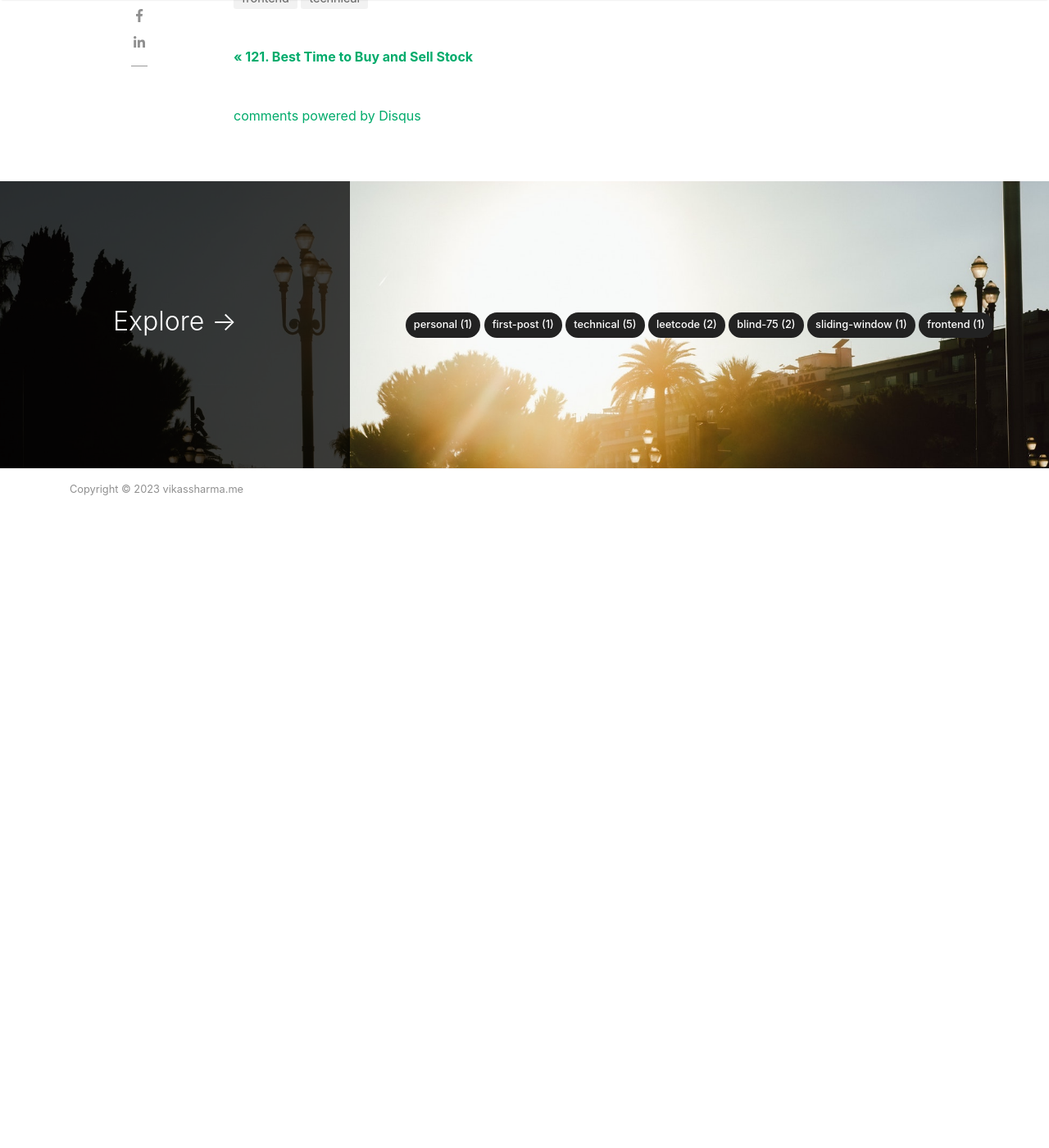
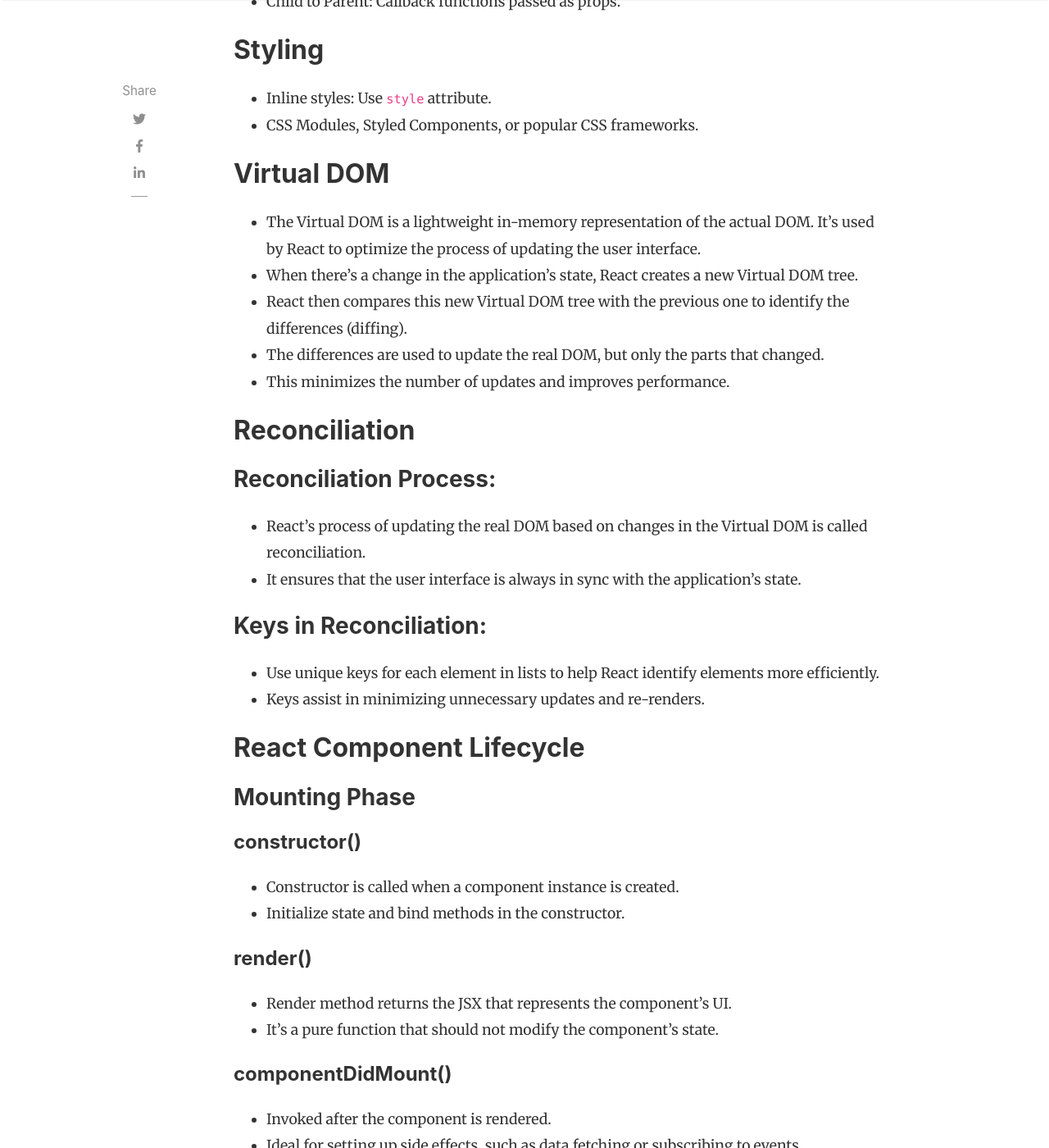
Before and after one commit to vikas3045/vikas3045.github.io, a Jekyll site: the page built from _posts/2023-10-12-reactjs-reference-notes.md, in a window 1280 px wide and 1400 px high, scrolled down 9502 px. Shown: the whole window at 82% size. Built offline with Jekyll 4.4.1, drawn with Linux system fonts in a browser that asks for light colours; nearby versions of some CDN libraries; comment, search, counter and statistics services are not loaded; before the commit the page ends 10182 px from its top, so only the background shows below that; some of the changed text lies outside the part shown.

Commit message:
Update 2023-10-12-reactjs-reference-notes.md

```diff
--- a/_posts/2023-10-12-reactjs-reference-notes.md
+++ b/_posts/2023-10-12-reactjs-reference-notes.md
@@ -16,14 +16,31 @@
 - [Props](#props)
 - [State](#state)
 - [Hooks](#hooks)
-    - [useState](#usestate)
-    - [useEffect](#useEffect)
-    - [useContext](#useContext)
-    - [useRef](#useRef)
-    - [Custom Hooks](#custom-hooks)
+    - [`useState`](#usestate)
+    - [`useEffect`](#useEffect)
+    - [`useContext`](#useContext)
+    - [`useRef`](#useRef)
+    - [`Custom Hooks`](#custom-hooks)
 - [Rendering](#rendering)
 - [Component Communication](#component-communication)
 - [Styling](#styling)
+- [Virtual DOM](#virtual-dom)
+- [React Component Lifecycle](#react-component-lifecycle)
+    - [Mounting Phase](#mounting-phase)
+        - [`constructor()`](#constructor)
+        - [`render()`](#render)
+        - [`componentDidMount()`](#componentdidmount)
+    - [Updating Phase](#updating-phase)
+        - [`static getDerivedStateFromProps()`](#static-getderivedstatefromprops)
+        - [`shouldComponentUpdate()`](#shouldcomponentupdate)
+        - [`render()`](#render-1)
+        - [`getSnapshotBeforeUpdate()`](#getsnapshotbeforeupdate)
+        - [`componentDidUpdate()`](#componentdidupdate)
+    - [Unmounting Phase](#unmounting-phase)
+        - [`componentWillUnmount()`](#componentwillunmount)
+    - [Error Handling](#error-handling)
+        - [`componentDidCatch()`](#componentdidcatch)
+    - [Note](#note)
 - [Code lab](#code-lab)
 - [Useful links](#useful-links)
 
@@ -346,6 +363,91 @@
 - Inline styles: Use `style` attribute.
 - CSS Modules, Styled Components, or popular CSS frameworks.
 
+## Virtual DOM
+
+- The Virtual DOM is a lightweight in-memory representation of the actual DOM.
+It's used by React to optimize the process of updating the user interface.
+- When there's a change in the application's state, React creates a new Virtual DOM tree.
+- React then compares this new Virtual DOM tree with the previous one to identify the differences (diffing).
+- The differences are used to update the real DOM, but only the parts that changed.
+- This minimizes the number of updates and improves performance.
+
+## Reconciliation
+
+### Reconciliation Process:
+
+- React's process of updating the real DOM based on changes in the Virtual DOM is called reconciliation.
+- It ensures that the user interface is always in sync with the application's state.
+
+### Keys in Reconciliation:
+
+- Use unique keys for each element in lists to help React identify elements more efficiently.
+- Keys assist in minimizing unnecessary updates and re-renders.
+
+## React Component Lifecycle
+
+### Mounting Phase
+
+#### constructor()
+
+- Constructor is called when a component instance is created.
+- Initialize state and bind methods in the constructor.
+
+#### render()
+
+- Render method returns the JSX that represents the component's UI.
+- It's a pure function that should not modify the component's state.
+
+#### componentDidMount()
+
+- Invoked after the component is rendered.
+- Ideal for setting up side effects, such as data fetching or subscribing to events.
+
+### Updating Phase
+
+#### static getDerivedStateFromProps()
+
+- Rarely used, but if necessary, it's used to update state based on props.
+
+#### shouldComponentUpdate()
+
+- Determines whether the component should re-render.
+- Return `true` if you want to update, `false` to skip re-rendering.
+
+#### render()
+
+- Re-render the component with updated props or state.
+
+#### getSnapshotBeforeUpdate()
+
+- Allows you to capture some information before the component updates.
+- Use it with `componentDidUpdate` to handle interactions with the DOM.
+
+#### componentDidUpdate()
+
+- Invoked after the component updates and the changes are reflected in the DOM.
+- Ideal for performing side effects when props or state change.
+
+### Unmounting Phase
+
+#### componentWillUnmount()
+
+- Called before a component is removed from the DOM.
+- Perform cleanup tasks such as canceling timers or unsubscribing from data sources.
+
+### Error Handling
+
+#### componentDidCatch()
+
+- Captures errors in the child components during rendering.
+- Implement this method to gracefully handle errors and display fallback UI.
+
+### Note:
+
+- React has moved away from some lifecycle methods in favor of hooks like `useEffect`.
+- Focus on class component lifecycle for existing codebases and legacy support.
+
+
 ## Code lab
 - Created this very simple react app to revise the basics.
 - <a href="https://github.com/vikas3045/task-manager" target="_blank">https://github.com/vikas3045/task-manager</a>
```
